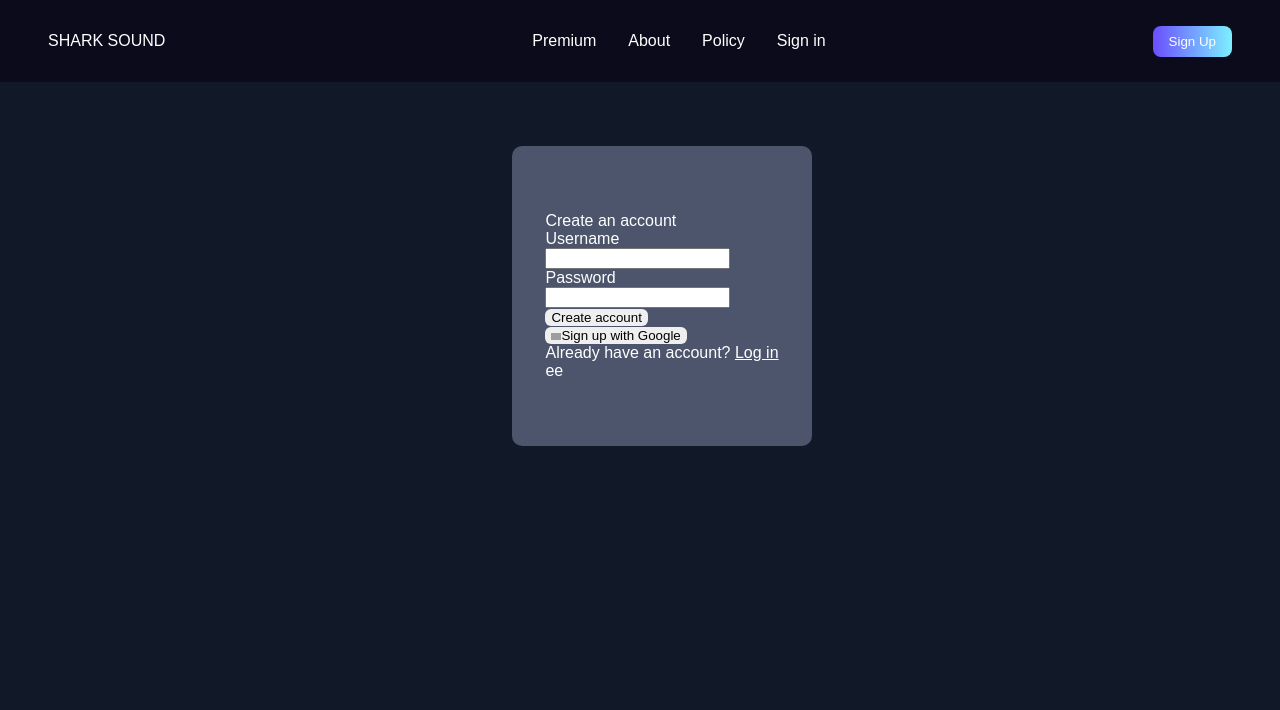
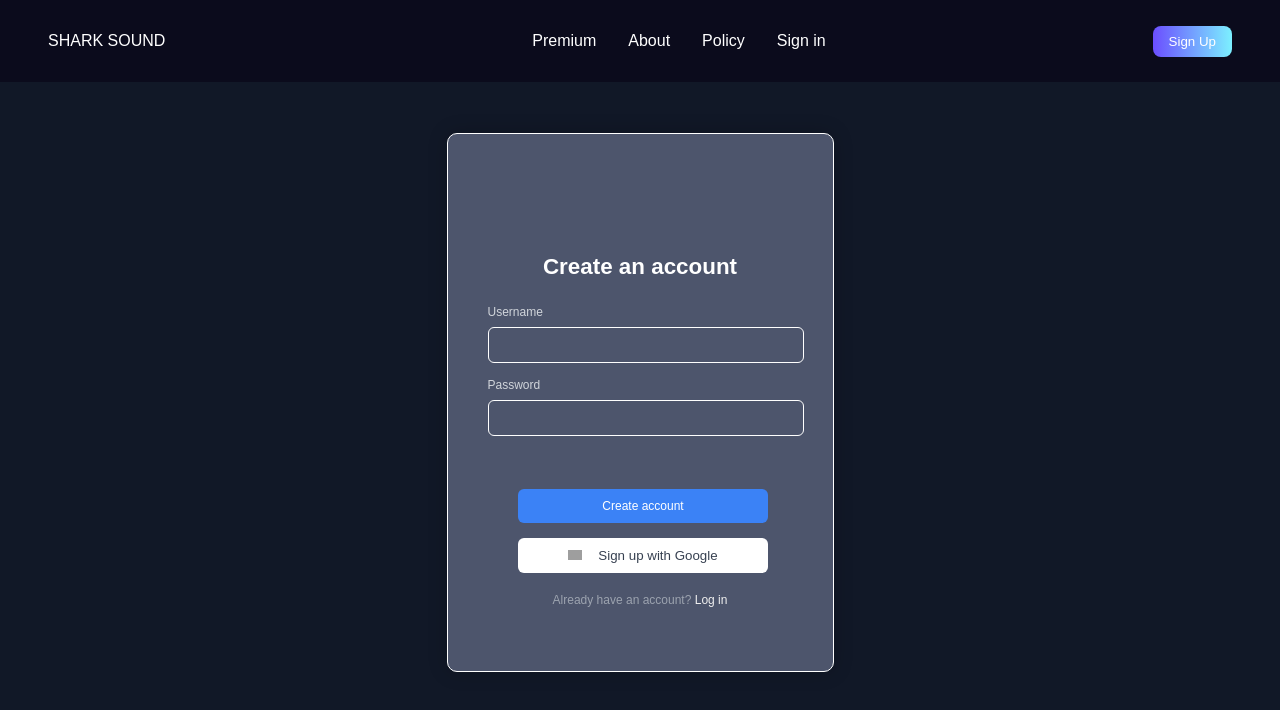
Before and after one commit to Soracha1/CSI400, a React app in the folder frontend/: page / in a window 1280 px wide. Shown: the top 710 px of the page. Built offline with nearby package versions, Linux system fonts and the light colour scheme; grey boxes are pictures that could not be loaded; the HTML template or start-up script is replaced by a standard one.

Commit message:
rigister

```diff
--- a/frontend/src/Rigisters/Rigister.css
+++ b/frontend/src/Rigisters/Rigister.css
@@ -1,16 +1,125 @@
+
+/* กล่องหลัก */
 .i-container {
-    width: 300px;
-    height: 300px;
-    display: flex;
-    justify-content: center;
-    align-items: center;
-    background-color: #4D556C;
-    margin-left: 40%;
-    margin-top: 5%;
-    border-radius: 10px;
+  display: flex;
+  justify-content: center;
+  align-items: center;
+  height: 80vh;
+}
+
+/* กล่องฟอร์ม */
+.i-form {
+  background-color: #4D556C;
+  padding: 40px;
+  border-radius: 10px;
+  width: 305px;
+  height: 457px;
+  box-shadow: 0 0 20px rgba(0, 0, 0, 0.2);
+  color: #fff;
+  border: 1px solid #ffffff;
+}
+
+/* หัวข้อ */
+.i-header {
+  text-align: center;
+  margin-top: 80px;
+  font-size: 1.4rem;
+  font-weight: 600;
+  margin-bottom: 25px;
+}
+
+/* label */
+label {
+  font-size: 12px;
+  margin-bottom: -10px;
+  display: block;
+  color: #d1d5db;
+}
+
+/* input */
+input[type="text"],
+input[type="password"] {
+  width: 290px;
+  padding: 10px 12px;
+  margin-bottom: 15px;
+  border-radius: 6px;
+  border: 1px solid #ffffff;
+  background-color: #4D556C;
+  color: #fff;
+  outline: none;
+  transition: border-color 0.3s ease;
+  font-size: 12px;
+}
+
+input[type="text"]:focus,
+input[type="password"]:focus {
+  border-color: #6C63FF;
+
+}
+
+/* ปุ่มสร้างบัญชี */
+.i-create button {
+  width: 250px;
+  margin-left: 10%;
+  margin-top: 20px;
+  background-color: #3B82F6;
+  border: none;
+  color: white;
+  padding: 10px 0;
+  border-radius: 6px;
+  cursor: pointer;
+  font-weight: 500;
+  transition: background-color 0.3s ease;
+  font-size: 12px;
+
+}
+
+.i-create button:hover {
+  background-color: #2563EB;
+}
+
+/* ปุ่ม Google */
+.i-google {
+  margin-top: 15px;
+}
+
+.i-google button {
+  width: 250px;
+  margin-left: 10%;
+  display: flex;
+  align-items: center;
+  justify-content: center;
+  gap: 8px;
+  background-color: #ffffff;
+  color: #374151;
+  border: none;
+  border-radius: 6px;
+  padding: 10px 0;
+  font-weight: 500;
+
+  cursor: pointer;
+  transition: background-color 0.3s ease;
+}
+
+.i-google button:hover {
+  background-color: #f3f4f6;
+}
+
+/* ลิงก์ Log in */
+.i-login-text {
+  margin-top: 20px;
+  text-align: center;
+  font-size: 12px;
+  color: #9CA3AF;
 
 }
 
 .i-Login {
-    color: #ffffff;
+  color: #efefef;
+  text-decoration: none;
+  font-weight: 500;
 }
+
+.i-Login:hover {
+  text-decoration: underline;
+}
--- a/frontend/src/Rigisters/Rigister.jsx
+++ b/frontend/src/Rigisters/Rigister.jsx
@@ -1,39 +1,56 @@
-import React from "react";
+import React, { useState } from "react";
 import "./Rigister.css";
 
 function Rigister() {
+  const [showPassword, setShowPassword] = useState(false);
+
+  const togglePassword = () => {
+    setShowPassword(!showPassword);
+  };
+
   return (
-    <div>
     <div className="i-container">
-
-
       <div className="i-form">
         <div className="i-header">Create an account</div>
+
         <label htmlFor="username">Username</label><br />
         <input type="text" id="username" name="username" required />
         <br />
-              <label htmlFor="Password">Password</label><br />
-              <input type="Password" id="Password" name="Password" required />
+
+        <label htmlFor="password">Password</label><br />
+        <div className="password-container">
+          <input
+            type={showPassword ? "text" : "password"}
+            id="password"
+            name="password"
+            required
+
+          />
+
+        </div>
         <br />
-             <div className="i-create"> <button>
-                Create account
+
+        <div className="i-create">
+          <button type="submit">Create account</button>
+        </div>
+
+        <div className="i-google">
+          <button type="button">
+            <img
+              src="https://cdn-icons-png.flaticon.com/512/300/300221.png"
+              alt="google logo"
+              width={14}
+              style={{ marginRight: "8px", verticalAlign: "middle" }}
+            />
+            Sign up with Google
           </button>
         </div>
-              <div className="i-google">
-                <button>
-                  <img src="https://cdn-icons-png.flaticon.com/512/300/300221.png" alt="google logo" width={10} content="" />
-                  Sign up with Google
-                </button>
-                <br />
 
-               <label htmlFor="log in">
+        <div className="i-login-text">
           Already have an account?{" "}
-                <a href="/login" className="i-Login">Log in</a>
-                  </label>
-              <div>
-                ee
-              </div>
-              </div>
+          <a href="/login" className="i-Login">
+            Log in
+          </a>
         </div>
       </div>
     </div>
```
Lines whose indentation alone changed are shown as unchanged.
